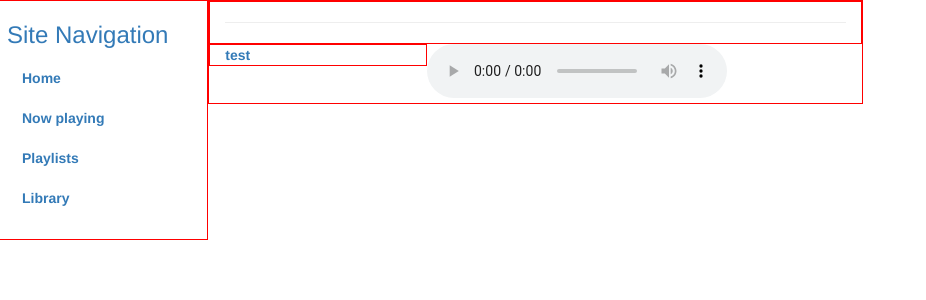
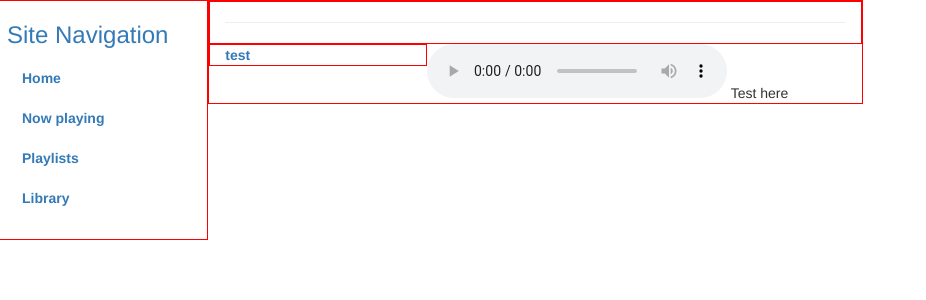
Before and after one commit to od210291jpv/PyHomeMedia, a Django app: template source/src/Home/Home/templates/main.html in a window 1280 px wide. Shown: the part 72-372 px from the top of the page, without its empty margins (0-926 px from the left). Run offline with Django 3.2, Linux system fonts and the light colour scheme; the template is opened without the code that fills it: values that come from a table or form of the project are taken from there, others are empty; data comes from the database, SQL or seed files in the repository; parts of the project's set-up code (start-up, migrations or seed data) failed here and were passed over; some libraries are stand-ins or nearby versions.

Commit message:
Updated styles, modified tracklist

```diff
--- a/source/src/Home/Home/templates/main.html
+++ b/source/src/Home/Home/templates/main.html
@@ -10,9 +10,8 @@
 					<audio controls="controls">
 						<source src="{{ track.path.url }}">
 					</audio>
+					<span>Test here</span>
 				</div>
-				<!--<div class="col-xs-1">-->
-					<!--test-->
-				<!--</div>-->
+
 			{% endfor %}
 {% endblock content %}
```
